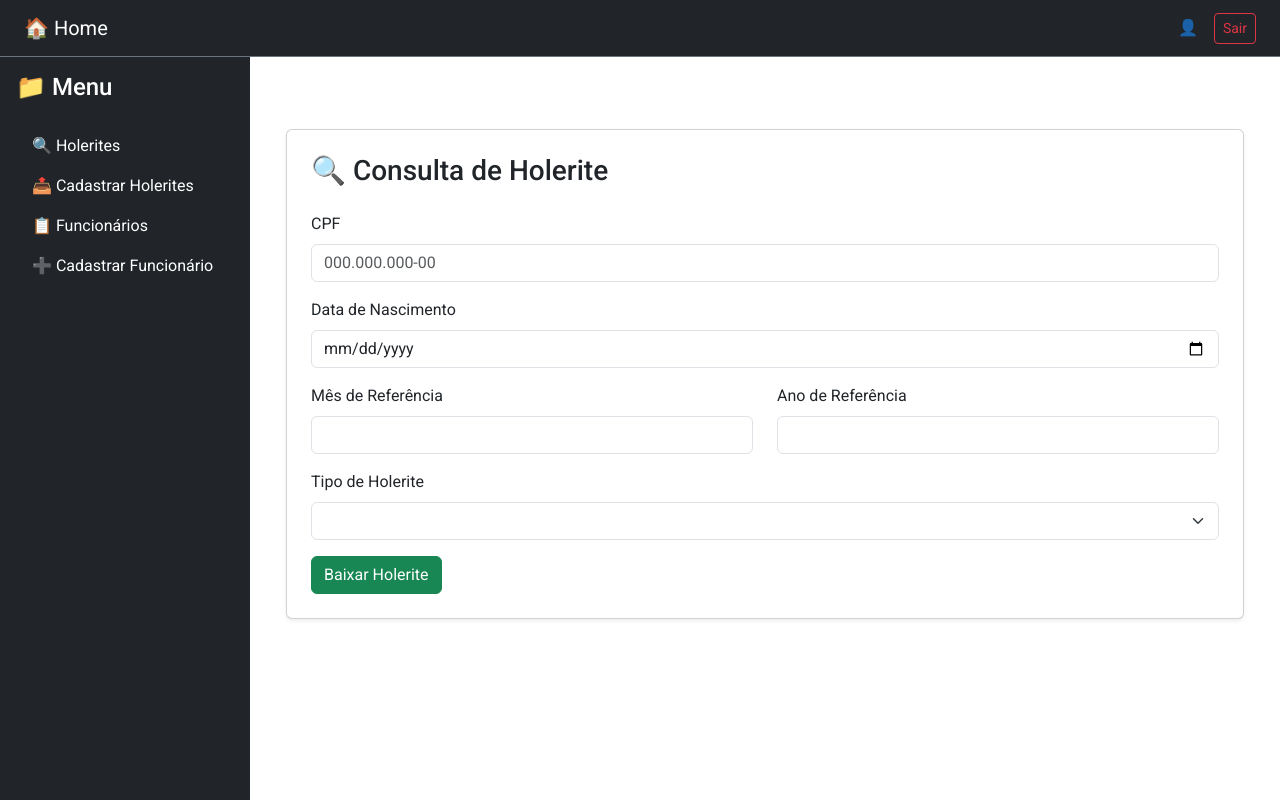
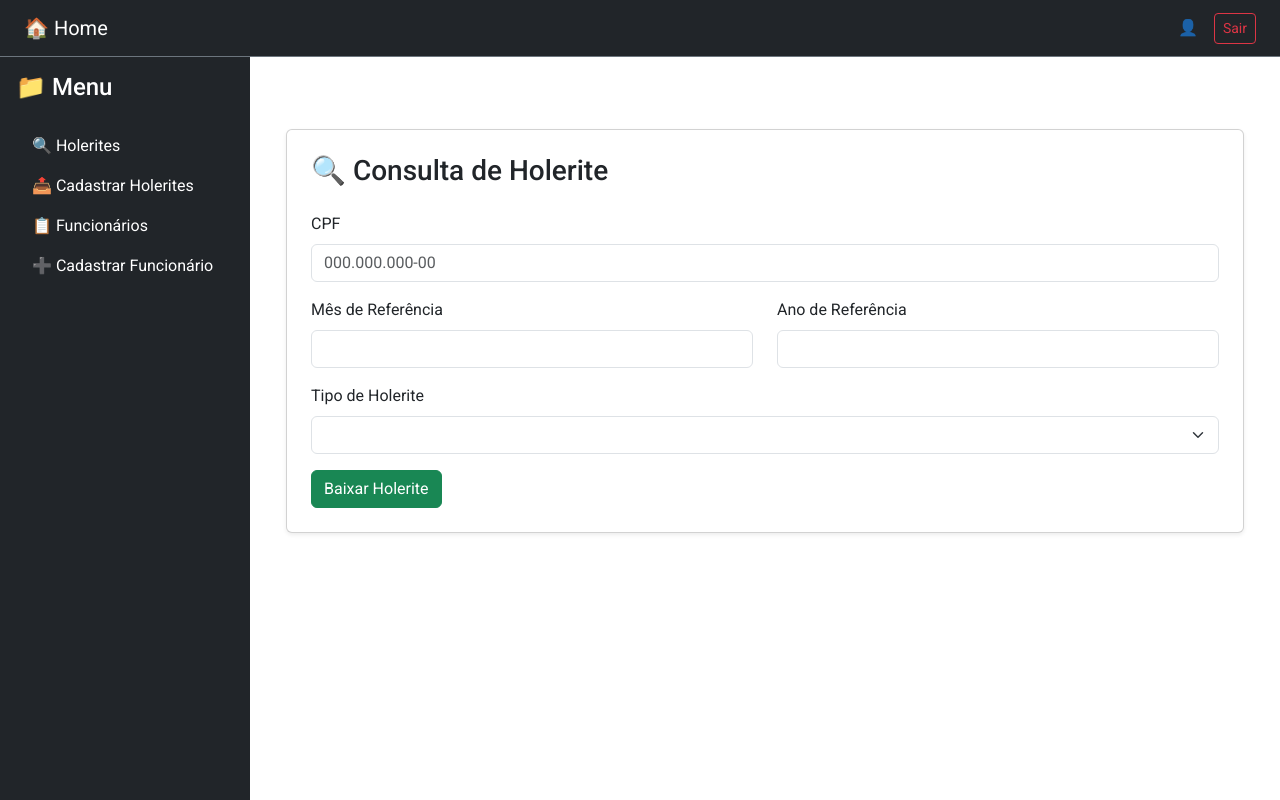
Before and after one commit to danielvieiralopes/holerite-app, an Angular app: page /holerites/consulta in a window 1280 px wide. Built offline with nearby package versions, Linux system fonts and the light colour scheme.

Commit message:
feat: remover dataNascimento do HoleriteConsulta e atualizar validação de formulário no ConsultaHoleriteComponent

```diff
--- a/src/app/core/models/holerite.ts
+++ b/src/app/core/models/holerite.ts
@@ -2,7 +2,6 @@ import { ETipoHolerite } from "../enums/EtipoHolerite";
 
 export interface HoleriteConsulta {
   cpf: string;
-  dataNascimento: string; // ISO string
   tipoHolerite: ETipoHolerite; // 1=Salario, 2=Adiantamento, etc.
   mesReferencia: number;
   anoReferencia: number;
--- a/src/app/holerites/consulta-holerite/consulta-holerite.component.html
+++ b/src/app/holerites/consulta-holerite/consulta-holerite.component.html
@@ -9,12 +9,6 @@
                        (input)="formatCpf()"
                        name="cpf" placeholder="000.000.000-00" />
       </div>
-
-      <div class="mb-3">
-        <label class="form-label">Data de Nascimento</label>
-        <input class="form-control" type="date" [(ngModel)]="dataNascimento" name="dataNascimento" />
-      </div>
-
       <div class="mb-3 row">
         <div class="col-md-6">
           <label class="form-label">Mês de Referência</label>
--- a/src/app/holerites/consulta-holerite/consulta-holerite.component.ts
+++ b/src/app/holerites/consulta-holerite/consulta-holerite.component.ts
@@ -36,14 +36,13 @@ tipos = Object.keys(ETipoHolerite)
   constructor(private holeriteService: HoleriteService) {}
 
   onSubmit() {
-    if (!this.cpf || !this.dataNascimento || !this.tipoHolerite || !this.mesReferencia || !this.anoReferencia) {
+    if (!this.cpf || !this.tipoHolerite || !this.mesReferencia || !this.anoReferencia) {
       alert('Preencha todos os campos!');
       return;
     }
 
     const consulta = {
       cpf: this.cpf,
-      dataNascimento: this.dataNascimento,
       tipoHolerite: this.tipoHolerite,
       mesReferencia: this.mesReferencia,
       anoReferencia: this.anoReferencia
```
